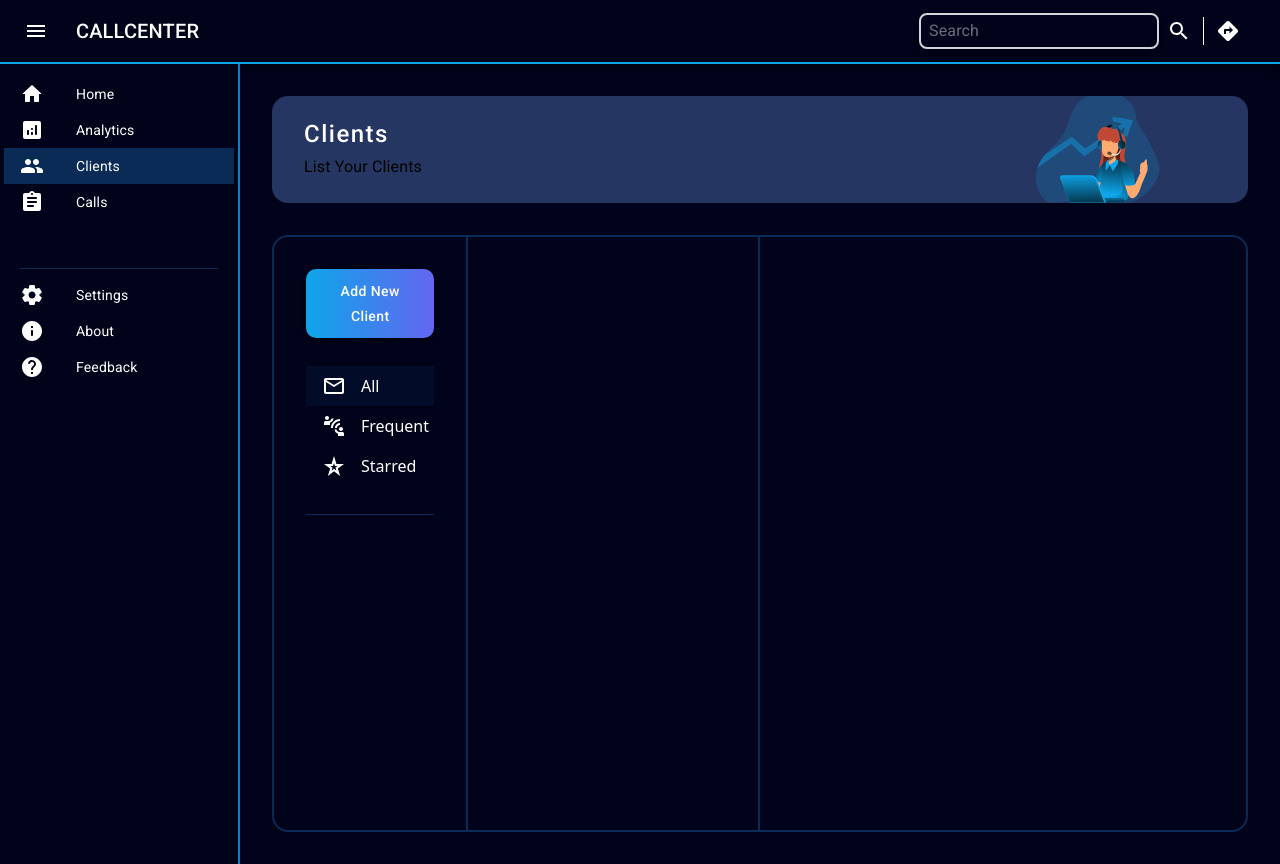
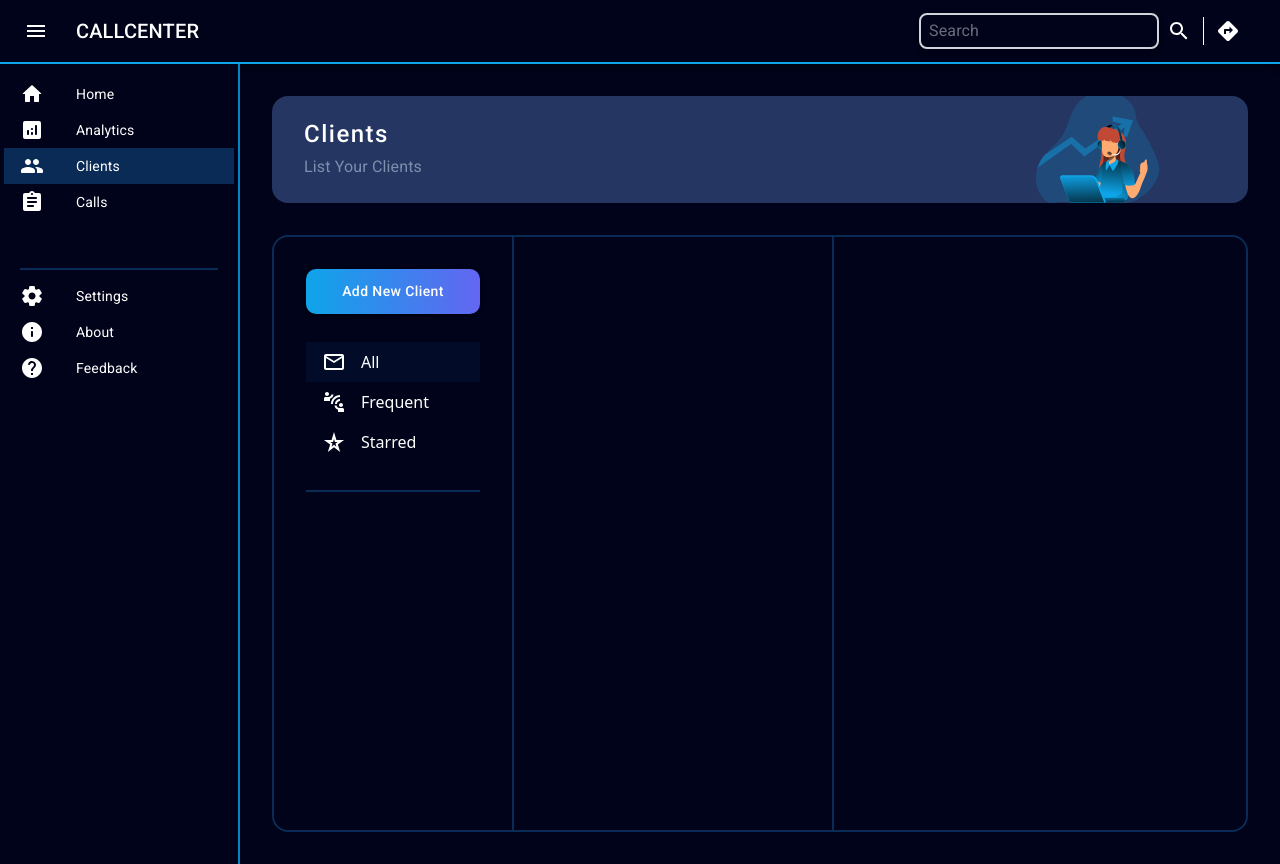
Before and after one commit to kojsok/CallCenter, a React (Vite) app: page /clients in a window 1280 px wide. Built offline with nearby package versions, Linux system fonts and the light colour scheme.

Commit message:
changed colors to css vars

```diff
--- a/src/components/ClientsFilter/ClientsFilter.tsx
+++ b/src/components/ClientsFilter/ClientsFilter.tsx
@@ -6,7 +6,7 @@ import ConnectWithoutContactIcon from '@mui/icons-material/ConnectWithoutContact
 
 const ClientsFilter = () => {
   return (
-    <Box className="w-[20%] border-r-2 border-primary-light flex flex-col gap-y-5 p-8">
+    <Box className="w-[max(20%,240px)] border-r-2 border-primary-light flex shrink-0 flex-col gap-y-5 p-8">
       <Button
         variant="contained"
         sx={{ textTransform: "capitalize", borderRadius: '10px', py: "10px" }}
@@ -30,7 +30,7 @@ const ClientsFilter = () => {
           selected={false}
         />
       </List>
-      <Divider variant='fullWidth' sx={{ borderColor: 'var(--primary-light)' }} />
+      <Divider variant='fullWidth' sx={{ borderColor: 'var(--primary-light)', borderWidth: '1px' }} />
     </Box>
   );
 }
--- a/src/components/ClientsList/ClientList.tsx
+++ b/src/components/ClientsList/ClientList.tsx
@@ -2,7 +2,7 @@ import { Box } from "@mui/material";
 
 const ClientList = () => {
   return (
-    <Box className="w-[30%] border-r-2 border-primary-light">
+    <Box className="w-[max(30%,320px)] border-r-2 shrink-0 border-primary-light">
 
     </Box>
   );
--- a/src/components/MenuContent/MenuContent.tsx
+++ b/src/components/MenuContent/MenuContent.tsx
@@ -71,7 +71,7 @@ export default function MenuContent() {
         ))}
       </List>
 
-      <Divider variant='middle' textAlign='center' sx={{ borderColor: '#1455967d' }} />
+      <Divider variant='middle' textAlign='center' sx={{ borderColor: 'var(--primary-light)', borderWidth: '1px' }} />
       <List dense >
         {secondaryListItems.map((item, index) => (
           <ListItem key={index} disablePadding sx={{ display: 'block' }}>
--- a/tailwind.config.js
+++ b/tailwind.config.js
@@ -27,7 +27,7 @@ export default {
       },
       textColor: {
         app: "var(--textApp)",
-        second: "var(--textSecond)",
+        second: "var(--text-second)",
       },
     },
   },
```
